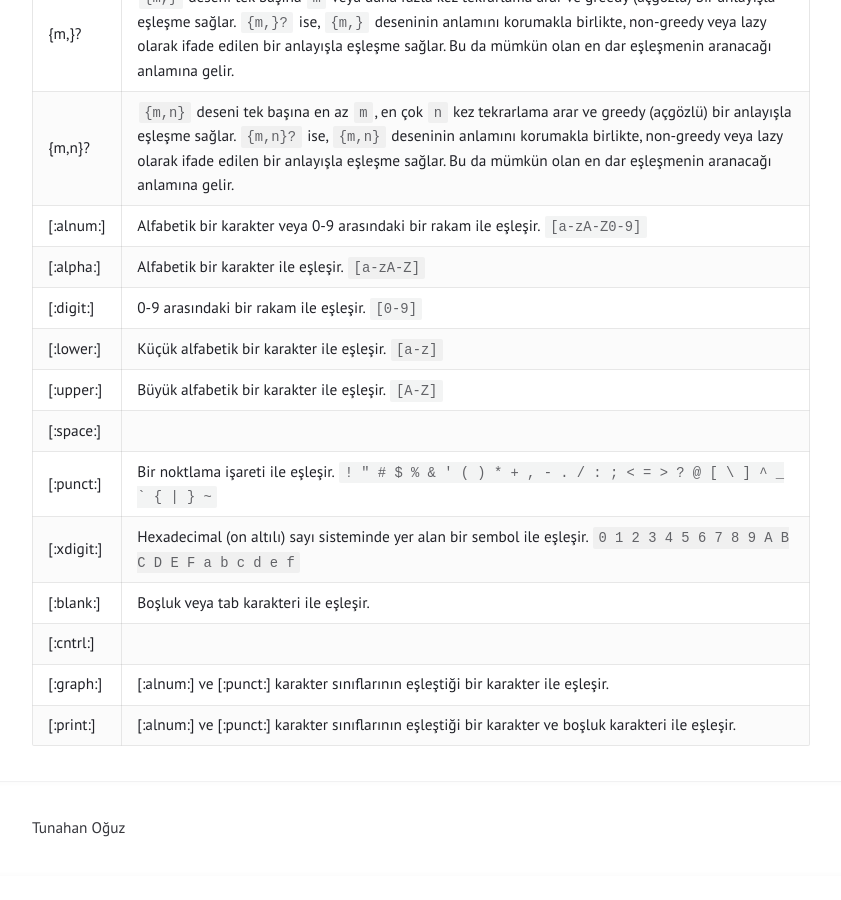
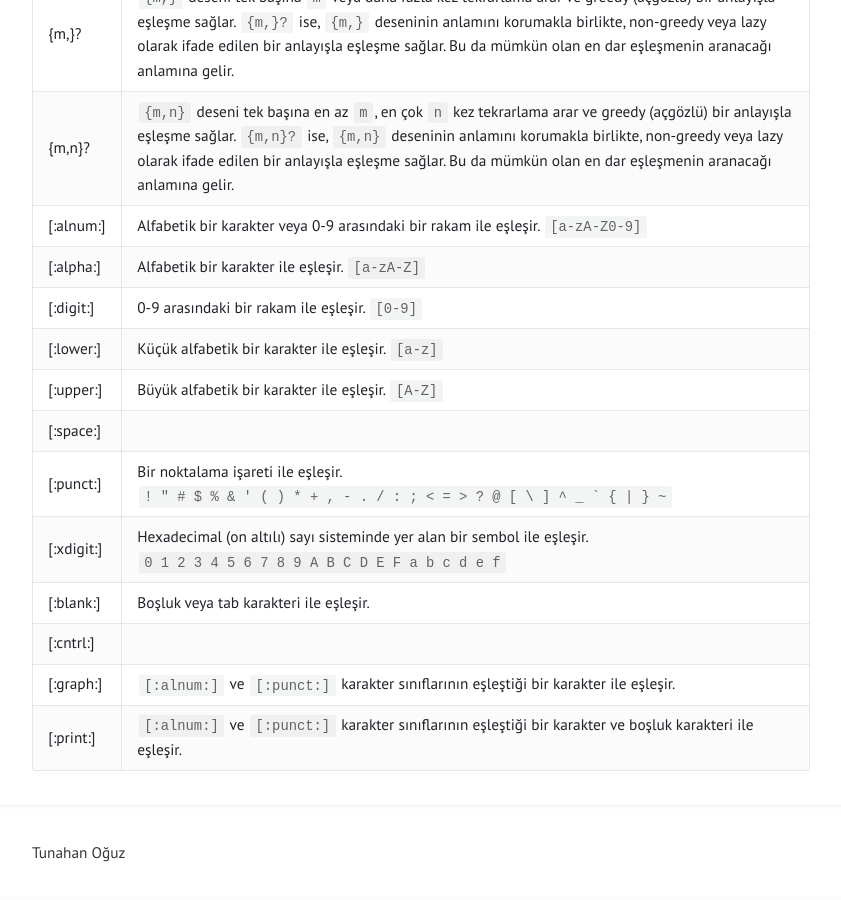
Before and after one commit to tunahanoguz/tunahanoguz.github.io, a Jekyll site: the page built from _posts/2025-05-05-oracle-regular-expressions.md, in a window 1280 px wide and 900 px high, scrolled down 2100 px. Shown: the whole window, without its empty margins (219-1060 px from the left). Built offline with Jekyll 4.4.1, drawn with Linux system fonts in a browser that asks for light colours; before the commit the page ends 2976 px from its top, so only the background shows below that.

Commit message:
Update 2025-05-05-oracle-regular-expressions.md

````diff
--- a/_posts/2025-05-05-oracle-regular-expressions.md
+++ b/_posts/2025-05-05-oracle-regular-expressions.md
@@ -49,9 +49,9 @@ Aşağıdaki tabloda `REGEXP_INSTR`, `REGEXP_COUNT`, `REGEXP_LIKE`, `REGEXP_SUBS
 | [:lower:]  | Küçük alfabetik bir karakter ile eşleşir. `[a-z]`                                                               |
 | [:upper:]  | Büyük alfabetik bir karakter ile eşleşir. `[A-Z]`                                                               |
 | [:space:]  |                                                                                                                 |
-| [:punct:]  | Bir noktlama işareti ile eşleşir. ```! " # $ % & ' ( ) * + , - . / : ; < = > ? @ [ \ ] ^ _ ` { | } ~```         |
-| [:xdigit:] | Hexadecimal (on altılı) sayı sisteminde yer alan bir sembol ile eşleşir. `0 1 2 3 4 5 6 7 8 9 A B C D E F a b c d e f` |
+| [:punct:]  | Bir noktalama işareti ile eşleşir. <br> ```! " # $ % & ' ( ) * + , - . / : ; < = > ? @ [ \ ] ^ _ ` { | } ~```   |
+| [:xdigit:] | Hexadecimal (on altılı) sayı sisteminde yer alan bir sembol ile eşleşir. <br> `0 1 2 3 4 5 6 7 8 9 A B C D E F a b c d e f` |
 | [:blank:]  | Boşluk veya tab karakteri ile eşleşir.                                                                          |
 | [:cntrl:]  |                                                                                                                 |
-| [:graph:]  | [:alnum:] ve [:punct:] karakter sınıflarının eşleştiği bir karakter ile eşleşir.                                |
-| [:print:]  | [:alnum:] ve [:punct:] karakter sınıflarının eşleştiği bir karakter ve boşluk karakteri ile eşleşir.            |
+| [:graph:]  | `[:alnum:]` ve `[:punct:]` karakter sınıflarının eşleştiği bir karakter ile eşleşir.                            |
+| [:print:]  | `[:alnum:]` ve `[:punct:]` karakter sınıflarının eşleştiği bir karakter ve boşluk karakteri ile eşleşir.        |
````
